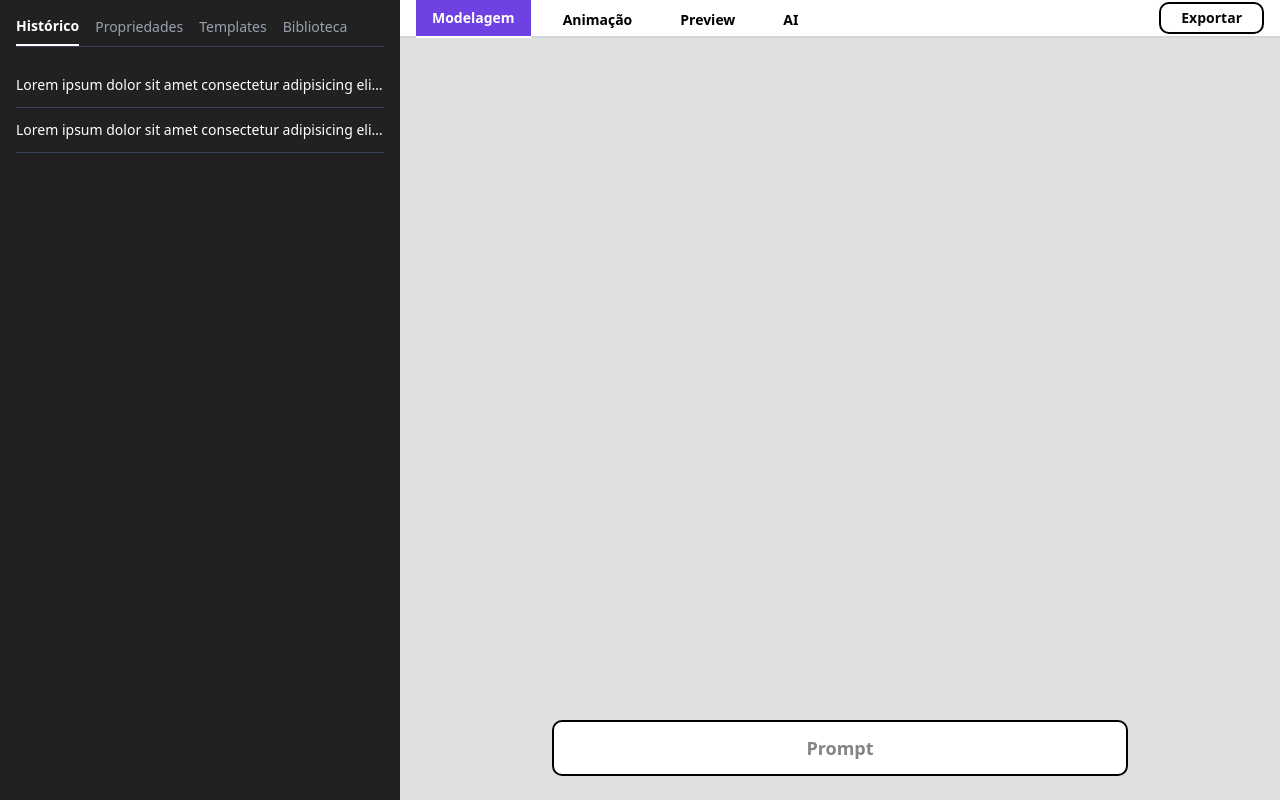
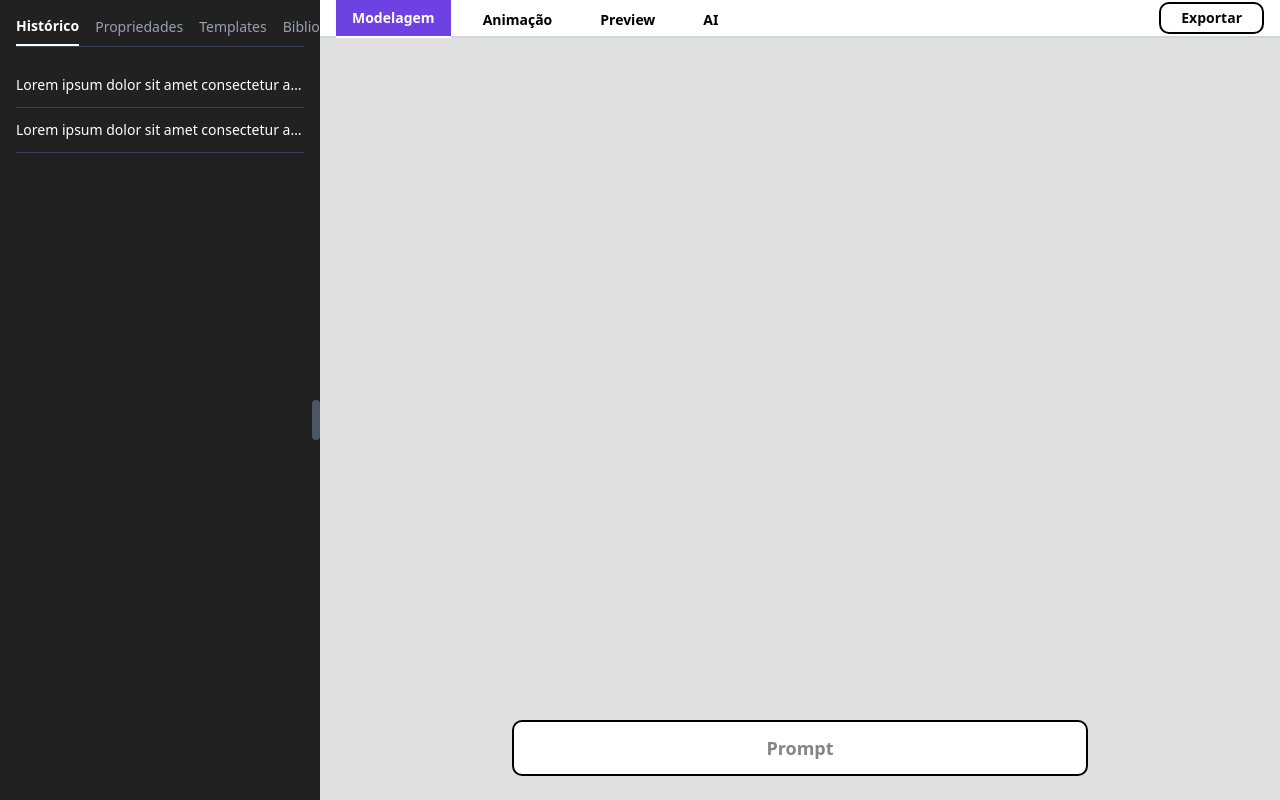
Before and after one commit to Caua726/Vektra-3D, a Next.js app in the folder frontend/vektra-3d/: page /userScreenInitial in a window 1280 px wide. Built offline with nearby package versions, Linux system fonts and the light colour scheme.

Commit message:
bugfix: pages

```diff
--- a/frontend/vektra-3d/src/components/userScreenInitial/sidebar.tsx
+++ b/frontend/vektra-3d/src/components/userScreenInitial/sidebar.tsx
@@ -1,9 +1,22 @@
-import React from 'react';
+import React, { useState } from 'react';
+import { ResizableBox } from 'react-resizable';
+import 'react-resizable/css/styles.css';
 
 const Sidebar = () => {
+  const [width, setWidth] = useState(320); // 320px is w-80 in tailwind
+
   return (
-    <aside className="w-100 bg-[#212121] text-white flex flex-col h-screen shrink-0">
-      <div className="p-4">
+    <ResizableBox
+      width={width}
+      height={Infinity}
+      axis="x"
+      minConstraints={[200, Infinity]}
+      maxConstraints={[600, Infinity]}
+      onResize={(e, data) => setWidth(data.size.width)}
+      className="bg-[#212121] text-white flex flex-col h-screen shrink-0 relative"
+      handle={<div className="absolute top-1/2 right-0 w-2 h-10 bg-gray-600 cursor-col-resize rounded" />}
+    >
+      <div className="p-4 overflow-y-auto">
         <nav className="border-b border-gray-700">
           <ul className="flex items-center space-x-4 text-sm">
             <li className="pb-2 border-b-2 border-white">
@@ -31,7 +44,7 @@ const Sidebar = () => {
           </ul>
         </div>
       </div>
-    </aside>
+    </ResizableBox>
   );
 };
 
--- a/frontend/vektra-3d/src/pages/userScreenInitial.tsx
+++ /dev/null
@@ -1,66 +0,0 @@
-import { Button } from "@/components/ui/button";
-import { Input } from "@/components/ui/input";
-import {
-  Sidebar,
-  SidebarContent,
-  SidebarHeader,
-  SidebarMenu,
-  SidebarMenuItem,
-  SidebarMenuButton,
-  SidebarProvider,
-  SidebarInset,
-} from "@/components/ui/sidebar";
-
-export default function UserScreenInitial() {
-  return (
-    <div className="flex flex-col h-screen bg-[#D9D9D9]">
-      <div className="flex-shrink-0">
-        <header className="flex items-center justify-between p-2 bg-white">
-          <div className="flex items-center">
-            <Button variant="ghost" className="text-white bg-[#6E30D7] hover:bg-[#5827b0] mr-2">Modelagem</Button>
-            <Button variant="ghost" className="hover:bg-gray-200">Animação</Button>
-            <Button variant="ghost" className="hover:bg-gray-200">Preview</Button>
-            <Button variant="ghost" className="hover:bg-gray-200">AI</Button>
-          </div>
-          <Button className="bg-white text-black border border-black hover:bg-gray-200">Exportar</Button>
-        </header>
-      </div>
-      <div className="flex flex-grow overflow-hidden">
-        <SidebarProvider>
-          <Sidebar collapsible="none" className="bg-[#171717] text-white w-64 flex flex-col">
-            <SidebarHeader>
-              <div className="flex border-b border-gray-600">
-                <Button variant="ghost" className="flex-1 text-white border-b-2 border-white rounded-none">Histórico</Button>
-                <Button variant="ghost" className="flex-1 text-gray-400 hover:text-white hover:bg-gray-700 rounded-none">Propriedades</Button>
-                <Button variant="ghost" className="flex-1 text-gray-400 hover:text-white hover:bg-gray-700 rounded-none">Templates</Button>
-                <Button variant="ghost" className="flex-1 text-gray-400 hover:text-white hover:bg-gray-700 rounded-none">Biblioteca</Button>
-              </div>
-            </SidebarHeader>
-            <SidebarContent className="flex-grow">
-              <SidebarMenu>
-                <SidebarMenuItem>
-                  <SidebarMenuButton className="hover:bg-gray-700 text-left justify-start">
-                    Power Guido, um modelo 3d de uma empresa de p...
-                  </SidebarMenuButton>
-                </SidebarMenuItem>
-                <SidebarMenuItem>
-                  <SidebarMenuButton className="hover:bg-gray-700 text-left justify-start">
-                    Pen is AI ain ain um modelo 3d de pe nis é bem...
-                  </SidebarMenuButton>
-                </SidebarMenuItem>
-              </SidebarMenu>
-            </SidebarContent>
-          </Sidebar>
-          <main className="flex-1 flex flex-col p-4">
-            <div className="flex-grow flex items-center justify-center">
-              <div className="w-64 h-64 bg-gray-500"></div>
-            </div>
-            <div className="flex-shrink-0">
-              <Input placeholder="Prompt" className="bg-white" />
-            </div>
-          </main>
-        </SidebarProvider>
-      </div>
-    </div>
-  );
-}
```
